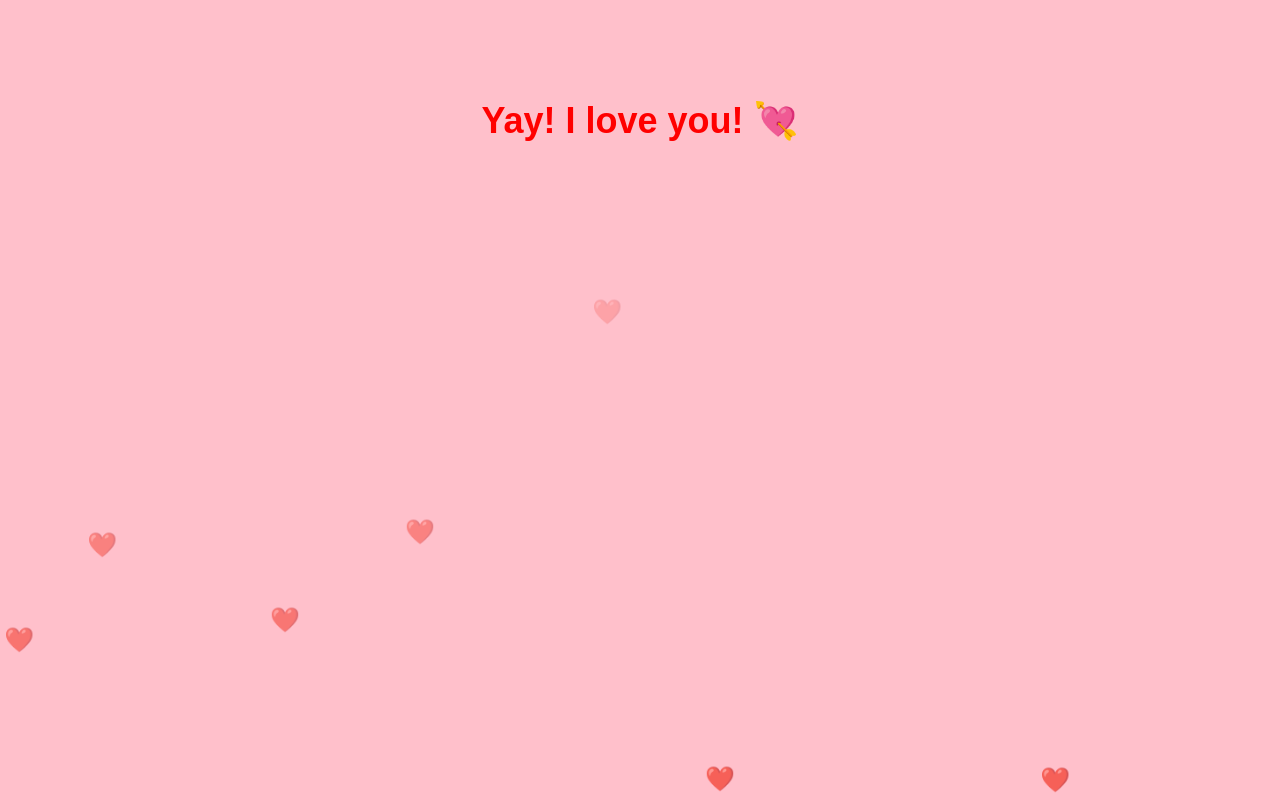
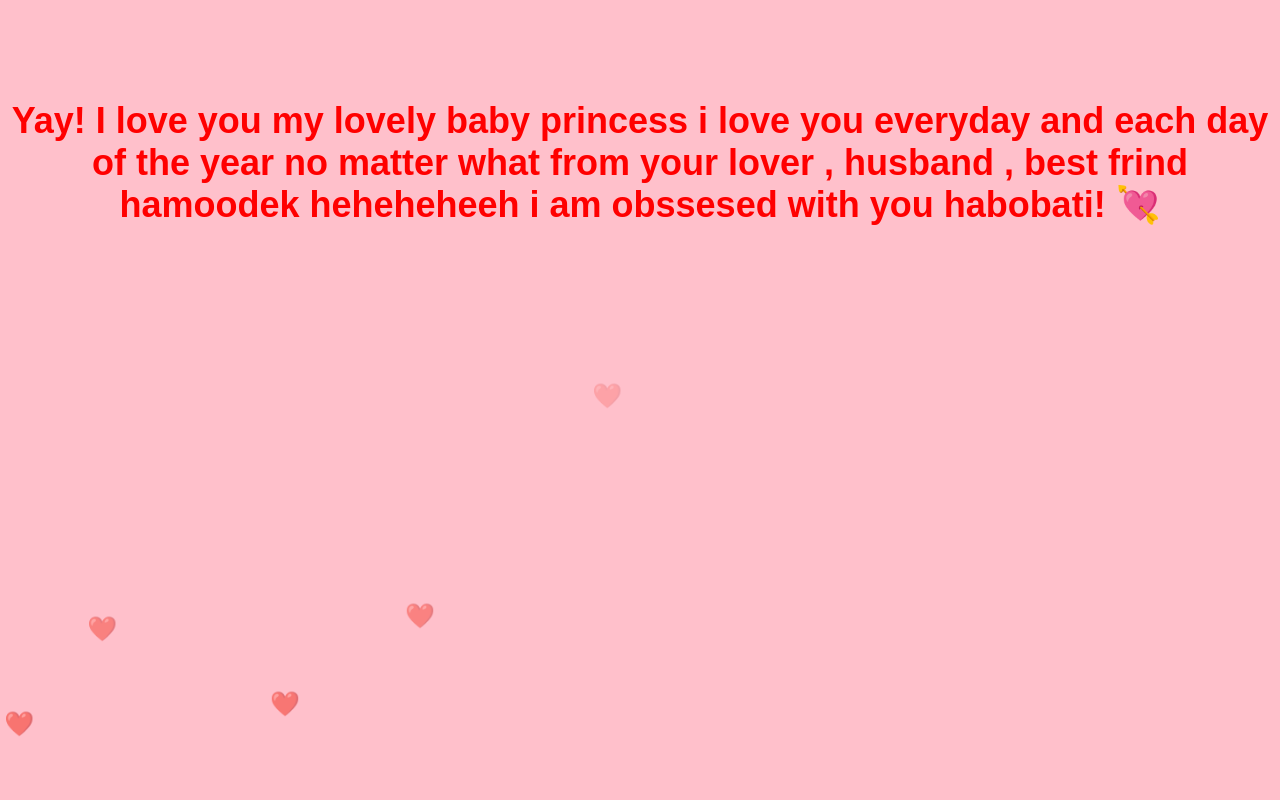
Before and after one commit to moh05-a/gift-for-you, a plain HTML site: page index.html in a window 1280 px wide. Both pictures are taken after a click on the button "Yes! 💕". Shown: the top 800 px of the page. Drawn offline with Linux system fonts and the light colour scheme.

Commit message:
Update index.html

```diff
--- a/index.html
+++ b/index.html
@@ -59,7 +59,7 @@
         setInterval(createHeart, 300);
 
         function showLove() {
-            document.body.innerHTML = "<h1>Yay! I love you! 💘</h1>";
+            document.body.innerHTML = "<h1>Yay! I love you my lovely baby princess i love you everyday and each day of the year no matter what from your lover , husband , best frind hamoodek heheheheeh i am obssesed with you habobati! 💘</h1>";
         }
 
         function changeNoButton() {
```
